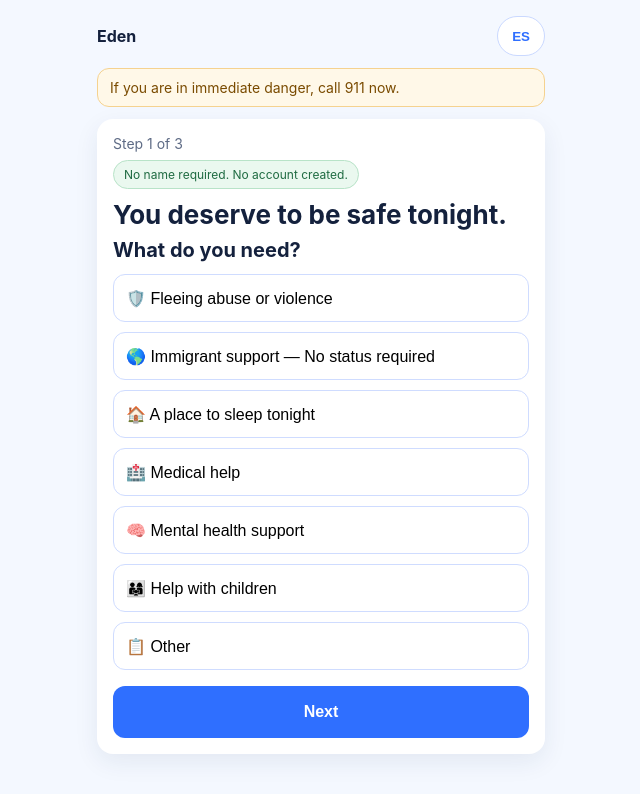
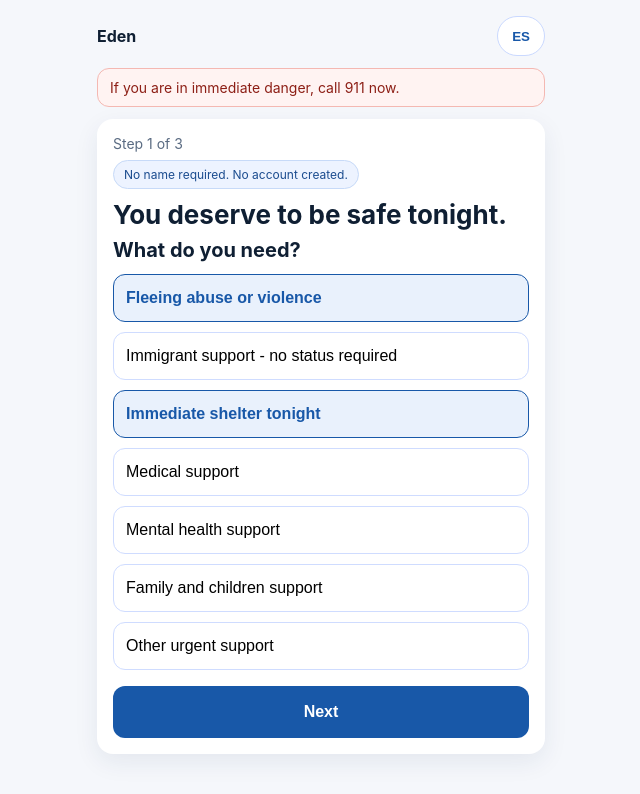
Before and after one commit to rainazab/scu, a plain HTML site: page eden/intake/index.html in a window 1280 px wide. Shown: the whole page, without its empty margins (319-959 px from the left). Drawn offline with Linux system fonts and the light colour scheme.

Commit message:
more ui changes

```diff
--- a/eden/intake/index.html
+++ b/eden/intake/index.html
@@ -6,15 +6,15 @@
     <title>Eden Intake</title>
     <style>
       :root {
-        --bg: #f4f8ff;
+        --bg: #f5f7fb;
         --card: #ffffff;
-        --text: #14213d;
-        --muted: #5e6b85;
-        --primary: #2f6fff;
-        --primary-soft: #eaf1ff;
-        --ok: #1f9d5b;
-        --warn: #d97706;
-        --bad: #c0392b;
+        --text: #0f1f33;
+        --muted: #5a6b82;
+        --primary: #1858a8;
+        --primary-soft: #e9f1fc;
+        --ok: #0d8a52;
+        --warn: #a76a00;
+        --bad: #b42318;
       }
       * { box-sizing: border-box; }
       body {
@@ -36,20 +36,20 @@
         margin-bottom: 12px;
       }
       .alert {
-        background: #fff8e8;
-        border: 1px solid #f5d28f;
+        background: #fff3f2;
+        border: 1px solid #f4b8b2;
         border-radius: 12px;
         padding: 10px 12px;
-        color: #7a4b00;
+        color: #8d1f16;
         margin-bottom: 12px;
         font-size: 14px;
       }
       .privacy-pill {
         display: inline-block;
         font-size: 12px;
-        background: #eaf8ef;
-        color: #1f6b42;
-        border: 1px solid #b8e3c8;
+        background: #edf3ff;
+        color: #1b4c8f;
+        border: 1px solid #c7daf8;
         border-radius: 999px;
         padding: 6px 10px;
         margin-bottom: 10px;
@@ -93,13 +93,14 @@
         font-weight: 600;
       }
       label { display: block; margin: 12px 0 6px; font-weight: 600; }
-      input, textarea {
+      input, textarea, select {
         width: 100%;
         border: 1px solid #cfd8ea;
         border-radius: 12px;
         min-height: 48px;
         padding: 10px 12px;
         font-size: 16px;
+        background: #fff;
       }
       textarea { min-height: 88px; resize: vertical; }
       .row { display: grid; grid-template-columns: 1fr 1fr; gap: 10px; }
@@ -173,6 +174,11 @@
       }
       .hide { display: none; }
       .small { font-size: 13px; color: var(--muted); }
+      .hint {
+        margin-top: 6px;
+        font-size: 12px;
+        color: var(--muted);
+      }
     </style>
   </head>
   <body>
@@ -208,16 +214,32 @@
             <button class="yn" data-field="pets" data-val="true" id="petsYes">Yes</button>
             <button class="yn" data-field="pets" data-val="false" id="petsNo">No</button>
           </div>
+          <label id="languagePrefLabel">Preferred spoken language</label>
+          <select id="preferredLanguage">
+            <option value="English">English</option>
+            <option value="Spanish">Spanish</option>
+            <option value="Mandarin">Mandarin</option>
+            <option value="Cantonese">Cantonese</option>
+            <option value="Vietnamese">Vietnamese</option>
+            <option value="Tagalog">Tagalog</option>
+            <option value="Hindi">Hindi</option>
+            <option value="Other">Other</option>
+          </select>
+          <label id="urgencyLabel">How urgently do you need shelter?</label>
+          <select id="urgency">
+            <option value="tonight">Tonight</option>
+            <option value="within_24h">Within 24 hours</option>
+            <option value="within_72h">Within 72 hours</option>
+          </select>
           <label id="locLabel">What city or neighborhood are you in?</label>
           <input id="location" placeholder="e.g. Mission District, SF" />
           <label id="notesLabel">Anything urgent we should know? (optional)</label>
           <textarea id="notes" maxlength="200" placeholder="e.g. I need wheelchair access"></textarea>
         </div>
         <div id="step3" class="hide">
-          <h2 id="s3title">How do we reach you?</h2>
-          <label id="phoneLabel">What number can we text results to?</label>
-          <input id="phone" type="tel" placeholder="+1 (415) 555-0199" />
-          <p class="small" id="privacyNote">We only use this to text you results. We don't store your name.</p>
+          <h2 id="s3title">Confirm and start search</h2>
+          <p class="small" id="startNote">Eden will start calling nearby shelters immediately and show live status updates here.</p>
+          <p class="hint" id="resultNote">Results appear on this page when calls complete.</p>
         </div>
         <div class="actions">
           <button id="backBtn" class="btn secondary hide">Back</button>
@@ -242,13 +264,14 @@
       let lang = "en";
 
       const state = {
-        needs: [],
+        needs: ["dv_specific", "shelter"],
         people_count: 1,
         has_children: false,
         has_pets: false,
+        preferred_language: "English",
+        urgency: "tonight",
         location: "",
         notes: "",
-        callback_number: "",
       };
 
       const labels = {
@@ -261,139 +284,71 @@
           submit: "Find Help Now →",
           s1title: "What do you need?",
           s2title: "About your situation",
-          s3title: "How do we reach you?",
+          s3title: "Confirm and start search",
           peopleLabel: "How many people need help?",
           childrenLabel: "Do you have children with you?",
           petsLabel: "Do you have pets?",
+          languagePrefLabel: "Preferred spoken language",
+          urgencyLabel: "How urgently do you need shelter?",
           locLabel: "What city or neighborhood are you in?",
           notesLabel: "Anything urgent we should know? (optional)",
-          phoneLabel: "What number can we text results to?",
-          privacyNote: "We only use this to text you results. We don't store your name.",
-          statusTitle: "Your agent is calling shelters now...",
+          startNote: "Eden will start calling nearby shelters immediately and show live status updates here.",
+          resultNote: "Results appear on this page when calls complete.",
+          statusTitle: "Eden is contacting shelters now...",
           statusSub: "Please stay on this screen while we check availability.",
           noBeds: (n) => `We tried ${n} shelters. No beds tonight. Call 211 for free 24/7 help.`,
-          found: "They're expecting you. A text has been sent.",
+          found: "They're expecting you. Please call the shelter now.",
           safetyAlert: "If you are in immediate danger, call 911 now.",
           heroTitle: "You deserve to be safe tonight.",
           privacyPill: "No name required. No account created.",
           yes: "Yes",
           no: "No",
           chips: [
-            ["dv_specific", "🛡️ Fleeing abuse or violence"],
-            ["immigrant", "🌎 Immigrant support — No status required"],
-            ["shelter", "🏠 A place to sleep tonight"],
-            ["medical", "🏥 Medical help"],
-            ["mental_health", "🧠 Mental health support"],
-            ["children_support", "👨‍👩‍👧 Help with children"],
-            ["other", "📋 Other"],
+            ["dv_specific", "Fleeing abuse or violence"],
+            ["immigrant", "Immigrant support - no status required"],
+            ["shelter", "Immediate shelter tonight"],
+            ["medical", "Medical support"],
+            ["mental_health", "Mental health support"],
+            ["children_support", "Family and children support"],
+            ["other", "Other urgent support"],
           ],
         },
         es: {
           langShort: "ES",
-          nextLangShort: "中文",
+          nextLangShort: "EN",
           step: (n) => `Paso ${n} de 3`,
           next: "Siguiente",
           back: "Atrás",
           submit: "Buscar ayuda ahora →",
           s1title: "¿Qué necesitas?",
           s2title: "Sobre tu situación",
-          s3title: "¿Cómo te contactamos?",
+          s3title: "Confirma e inicia la búsqueda",
           peopleLabel: "¿Cuántas personas necesitan ayuda?",
           childrenLabel: "¿Tienes niños contigo?",
           petsLabel: "¿Tienes mascotas?",
+          languagePrefLabel: "Idioma preferido para hablar",
+          urgencyLabel: "¿Qué tan urgente necesitas refugio?",
           locLabel: "¿En qué ciudad o vecindario estás?",
           notesLabel: "¿Algo urgente que debamos saber? (opcional)",
-          phoneLabel: "¿A qué número te enviamos resultados por SMS?",
-          privacyNote: "Solo usamos este número para enviarte resultados. No guardamos tu nombre.",
-          statusTitle: "Tu agente está llamando refugios ahora...",
+          startNote: "Eden empezará a llamar a refugios cercanos de inmediato y mostrará actualizaciones aquí.",
+          resultNote: "Los resultados aparecerán en esta página cuando terminen las llamadas.",
+          statusTitle: "Eden está contactando refugios ahora...",
           statusSub: "Quédate en esta pantalla mientras verificamos disponibilidad.",
           noBeds: (n) => `Intentamos ${n} refugios. No hay camas esta noche. Llama al 211.`,
-          found: "Te están esperando. Se envió un mensaje de texto.",
+          found: "Te están esperando. Llama al refugio ahora.",
           safetyAlert: "Si estás en peligro inmediato, llama al 911 ahora.",
           heroTitle: "Mereces estar a salvo esta noche.",
           privacyPill: "No se requiere nombre. No se crea cuenta.",
           yes: "Sí",
           no: "No",
           chips: [
-            ["dv_specific", "🛡️ Huyendo de abuso o violencia"],
-            ["immigrant", "🌎 Apoyo para inmigrantes — sin estatus requerido"],
-            ["shelter", "🏠 Un lugar para dormir esta noche"],
-            ["medical", "🏥 Ayuda médica"],
-            ["mental_health", "🧠 Salud mental"],
-            ["children_support", "👨‍👩‍👧 Ayuda con niños"],
-            ["other", "📋 Otro"],
-          ],
-        },
-        zh: {
-          langShort: "中文",
-          nextLangShort: "VI",
-          step: (n) => `第 ${n} / 3 步`,
-          next: "下一步",
-          back: "返回",
-          submit: "立即寻找帮助 →",
-          s1title: "你现在需要什么帮助？",
-          s2title: "你的当前情况",
-          s3title: "我们如何联系你？",
-          peopleLabel: "需要帮助的人数",
-          childrenLabel: "你身边有孩子吗？",
-          petsLabel: "你有宠物吗？",
-          locLabel: "你现在在哪个城市或街区？",
-          notesLabel: "还有什么紧急情况？（可选）",
-          phoneLabel: "我们可以把结果短信发到哪个号码？",
-          privacyNote: "我们只用这个号码发送结果，不会保存你的姓名。",
-          statusTitle: "Eden 正在联系避难所...",
-          statusSub: "请留在此页面，我们正在确认床位。",
-          noBeds: (n) => `我们尝试了 ${n} 家机构，今晚暂无床位。请拨打 211 获得 24/7 免费帮助。`,
-          found: "对方已准备接待你，短信已发送。",
-          safetyAlert: "如果你正处于紧急危险，请立即拨打 911。",
-          heroTitle: "你今晚值得拥有安全。",
-          privacyPill: "无需姓名，无需注册账号。",
-          yes: "是",
-          no: "否",
-          chips: [
-            ["dv_specific", "🛡️ 正在逃离虐待或暴力"],
-            ["immigrant", "🌎 移民支持 — 不要求身份"],
-            ["shelter", "🏠 今晚需要住处"],
-            ["medical", "🏥 医疗帮助"],
-            ["mental_health", "🧠 心理支持"],
-            ["children_support", "👨‍👩‍👧 儿童相关帮助"],
-            ["other", "📋 其他"],
-          ],
-        },
-        vi: {
-          langShort: "VI",
-          nextLangShort: "EN",
-          step: (n) => `Bước ${n} / 3`,
-          next: "Tiếp",
-          back: "Quay lại",
-          submit: "Tìm hỗ trợ ngay →",
-          s1title: "Bạn cần hỗ trợ gì?",
-          s2title: "Tình huống của bạn",
-          s3title: "Liên hệ với bạn bằng cách nào?",
-          peopleLabel: "Có bao nhiêu người cần hỗ trợ?",
-          childrenLabel: "Bạn có đi cùng trẻ em không?",
-          petsLabel: "Bạn có thú cưng không?",
-          locLabel: "Bạn đang ở thành phố/khu vực nào?",
-          notesLabel: "Có gì khẩn cấp cần biết không? (tuỳ chọn)",
-          phoneLabel: "Số điện thoại để nhận kết quả qua SMS?",
-          privacyNote: "Chúng tôi chỉ dùng số này để gửi kết quả, không lưu tên của bạn.",
-          statusTitle: "Eden đang gọi các nơi trú ẩn...",
-          statusSub: "Vui lòng ở lại màn hình này khi chúng tôi kiểm tra chỗ trống.",
-          noBeds: (n) => `Đã thử ${n} nơi nhưng chưa có giường tối nay. Hãy gọi 211 để được hỗ trợ 24/7 miễn phí.`,
-          found: "Nơi tiếp nhận đã sẵn sàng. Tin nhắn đã được gửi.",
-          safetyAlert: "Nếu bạn đang gặp nguy hiểm ngay lúc này, hãy gọi 911.",
-          heroTitle: "Bạn xứng đáng được an toàn tối nay.",
-          privacyPill: "Không cần tên. Không tạo tài khoản.",
-          yes: "Có",
-          no: "Không",
-          chips: [
-            ["dv_specific", "🛡️ Đang chạy trốn bạo lực/lạm dụng"],
-            ["immigrant", "🌎 Hỗ trợ cho người nhập cư — không cần giấy tờ"],
-            ["shelter", "🏠 Nơi ở qua đêm"],
-            ["medical", "🏥 Hỗ trợ y tế"],
-            ["mental_health", "🧠 Hỗ trợ sức khỏe tinh thần"],
-            ["children_support", "👨‍👩‍👧 Hỗ trợ cho trẻ em"],
-            ["other", "📋 Khác"],
+            ["dv_specific", "Huyendo de abuso o violencia"],
+            ["immigrant", "Apoyo para inmigrantes - sin estatus requerido"],
+            ["shelter", "Refugio inmediato esta noche"],
+            ["medical", "Apoyo médico"],
+            ["mental_health", "Apoyo de salud mental"],
+            ["children_support", "Apoyo para familias con niños"],
+            ["other", "Otro apoyo urgente"],
           ],
         },
       };
@@ -422,10 +377,12 @@
         document.getElementById("peopleLabel").textContent = labels[lang].peopleLabel;
         document.getElementById("childrenLabel").textContent = labels[lang].childrenLabel;
         document.getElementById("petsLabel").textContent = labels[lang].petsLabel;
+        document.getElementById("languagePrefLabel").textContent = labels[lang].languagePrefLabel;
+        document.getElementById("urgencyLabel").textContent = labels[lang].urgencyLabel;
         document.getElementById("locLabel").textContent = labels[lang].locLabel;
         document.getElementById("notesLabel").textContent = labels[lang].notesLabel;
-        document.getElementById("phoneLabel").textContent = labels[lang].phoneLabel;
-        document.getElementById("privacyNote").textContent = labels[lang].privacyNote;
+        document.getElementById("startNote").textContent = labels[lang].startNote;
+        document.getElementById("resultNote").textContent = labels[lang].resultNote;
         document.getElementById("statusTitle").textContent = labels[lang].statusTitle;
         document.getElementById("statusSub").textContent = labels[lang].statusSub;
         document.getElementById("safetyAlert").textContent = labels[lang].safetyAlert;
@@ -450,7 +407,7 @@
       }
 
       document.getElementById("langBtn").onclick = () => {
-        const order = ["en", "es", "zh", "vi"];
+        const order = ["en", "es"];
         const idx = order.indexOf(lang);
         lang = order[(idx + 1) % order.length];
         document.getElementById("langBtn").textContent = labels[lang].nextLangShort;
@@ -486,11 +443,19 @@
       document.getElementById("backBtn").onclick = () => setStep(Math.max(1, step - 1));
       document.getElementById("nextBtn").onclick = async () => {
         if (step < 3) return setStep(step + 1);
+        state.preferred_language = document.getElementById("preferredLanguage").value;
+        state.urgency = document.getElementById("urgency").value;
         state.location = document.getElementById("location").value.trim();
-        state.notes = document.getElementById("notes").value.trim();
-        state.callback_number = document.getElementById("phone").value.trim();
-        if (!state.callback_number || !state.location || state.needs.length === 0) {
-          alert("Please fill needs, location, and callback number.");
+        const userNotes = document.getElementById("notes").value.trim();
+        state.notes = [
+          userNotes,
+          `preferred_language=${state.preferred_language}`,
+          `urgency=${state.urgency}`,
+        ]
+          .filter(Boolean)
+          .join(" | ");
+        if (!state.location || state.needs.length === 0) {
+          alert("Please select needs and enter location.");
           return;
         }
         await submitIntake();
@@ -534,15 +499,15 @@
           const box = document.getElementById("result");
           box.classList.remove("hide");
           box.innerHTML = `
-            <h3 style="margin:0 0 8px;color:#1f9d5b;">✅ Help Found</h3>
+            <h3 style="margin:0 0 8px;color:#1f9d5b;">Help Found</h3>
             <p><strong>${data.result.shelter_name}</strong><br>${data.result.address || ""} ${data.result.city || ""}<br>${data.result.intake_phone || ""}</p>
-            <p>${labels[lang].found} ${state.callback_number}</p>
+            <p>${labels[lang].found}</p>
           `;
         } else if (data.status === "failed") {
           clearInterval(pollTimer);
           const box = document.getElementById("result");
           box.classList.remove("hide");
-          box.innerHTML = `<h3 style="margin:0 0 8px;color:#d97706;">⚠️ No Immediate Bed</h3><p>${labels[lang].noBeds(data.attempts.length)}</p>`;
+          box.innerHTML = `<h3 style="margin:0 0 8px;color:#d97706;">No Immediate Bed</h3><p>${labels[lang].noBeds(data.attempts.length)}</p>`;
         }
       }
 
```
